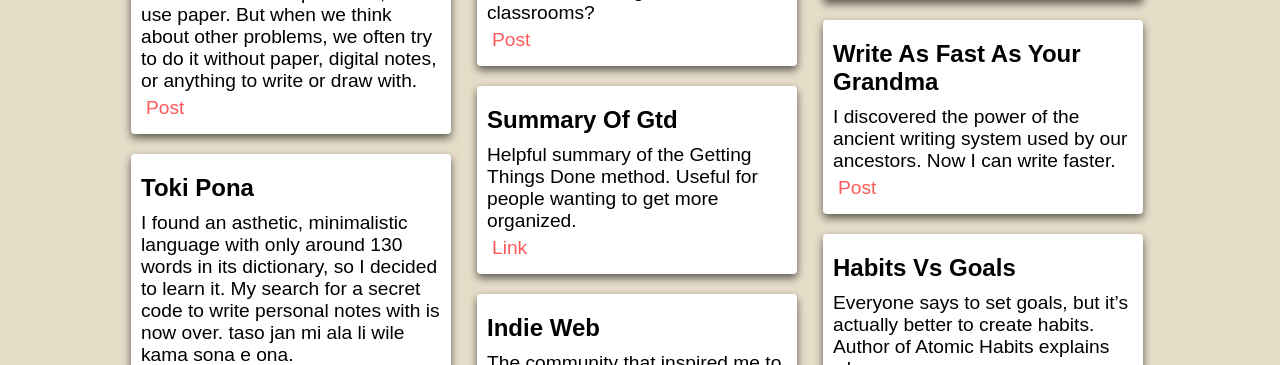
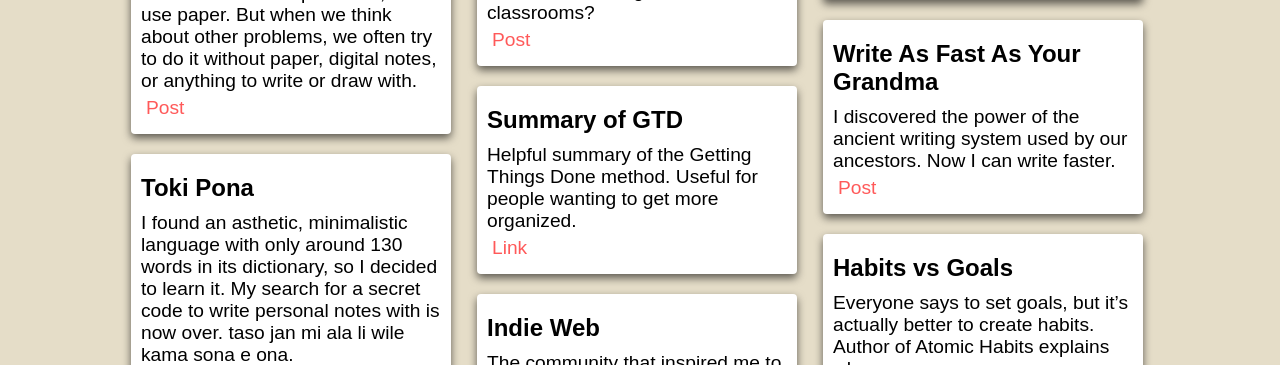
Before and after one commit to thomasm1248/thomasm1248.github.io, a Jekyll site: the page built from index.md, in a window 1280 px wide and 1400 px high. Shown: the part 290-655 px from the top of the window. Built offline with Jekyll 4.4.1, drawn with Linux system fonts in a browser that asks for light colours; a script that is not in the unit is left out; some of the changed text lies outside the part shown.

Commit message:
Preserve filename case

```diff
--- a/_layouts/post-cards.html
+++ b/_layouts/post-cards.html
@@ -33,7 +33,13 @@
                         {% if post.thumbnail %}
                         <img src="/assets/post-thumbnails/{{ post.thumbnail }}">
                         {% endif %}
-                        <h2>{{ post.title }}</h2>
+                        {%- assign paths = post.relative_path | split: '/' | last | split: '.md' | first | split: '-' -%}
+                        {%- assign mytitle = "" -%}
+                        {% for path in paths offset: 3 %}
+                            {%- assign mytitle = mytitle | append: path | append: " " -%}
+                        {% endfor %}
+                        {%- assign mytitle = mytitle | strip -%}
+                        <h2>{{ mytitle }}</h2>
                         <p>{{ post.excerpt }}</p>
                         <p class="card-type">{{ post.categories[0] }}</p>
                     </a>
```
